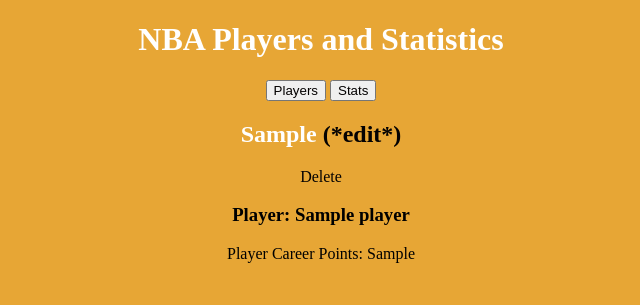
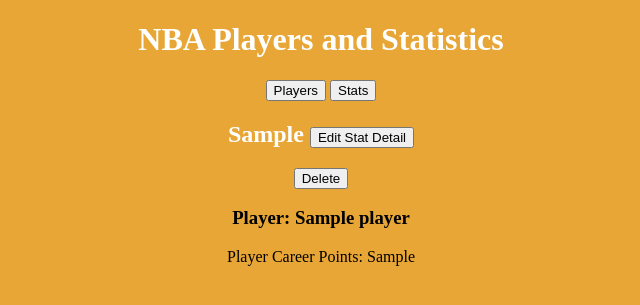
Before and after one commit to choudharyus/django_sports_lab, a Django app: page /stats/1/ in a window 1280 px wide. Shown: the top 305 px of the page, without its empty margins (319-959 px from the left). Run offline with Django 3.2, Linux system fonts and the light colour scheme; tables that the repository leaves empty hold one stand-in row (values such as "Sample post").

Commit message:
added buttons

```diff
--- a/nba_app/templates/nba_app/player_detail.html
+++ b/nba_app/templates/nba_app/player_detail.html
@@ -3,14 +3,14 @@
 
 
 {% block content %}
-<h2>{{ player.name }} <a href="{% url 'player_edit' pk=player.pk %}">(edit)</a></h2>
-<a href="{% url 'player_delete' pk=player.pk %}">Delete</a>
+<h2>{{ player.name }} <button><a href="{% url 'player_edit' pk=player.pk %}">Edit Player </a></button></h2>
+<button><a href="{% url 'player_delete' pk=player.pk %}">Delete</a></button>
 <h4>{{ player.player_position }}</h4>
 
 
 <img src="{{ player.player_photo }}" alt="" class="player-photo">
 
-<h3>Stats <a href="{% url 'stat_create' %}">(+)</a></h3>
+<h3>Stats <button><a href="{% url 'stat_create' %}">Add Statistics for Player</a></button></h3>
 <ul>
     {% for stat in player.stats.all %}
     <li>
--- a/nba_app/templates/nba_app/player_list.html
+++ b/nba_app/templates/nba_app/player_list.html
@@ -2,7 +2,7 @@
 
 {% block content %}
 
-<h2>List of National Basketball Association Players <a href="{% url 'player_create' %}">(* Add Player *)</a></h2>
+<h2>List of National Basketball Association Players <button><a href="{% url 'player_create' %}"> Add Player </a></button></h2>
 
 <ul>
     {% for player in players %}
--- a/nba_app/templates/nba_app/stat_detail.html
+++ b/nba_app/templates/nba_app/stat_detail.html
@@ -1,8 +1,8 @@
 {% extends 'nba_app/base.html' %}
 
 {% block content %}
-<h2>{{ stat.player_team }} <a href="{% url 'stat_edit' pk=stat.pk %}">(*edit*)</a></h2>
-<a href="{% url 'stat_delete' pk=stat.pk %}">Delete</a>
+<h2>{{ stat.player_team }} <button><a href="{% url 'stat_edit' pk=stat.pk %}">Edit Stat Detail</a></button></h2>
+<button><a href="{% url 'stat_delete' pk=stat.pk %}"> Delete </a></button>
 <h3>Player: {{ stat.player.player_name }}</h3>
 
 Player Career Points: {{ stat.player_point }}
```
